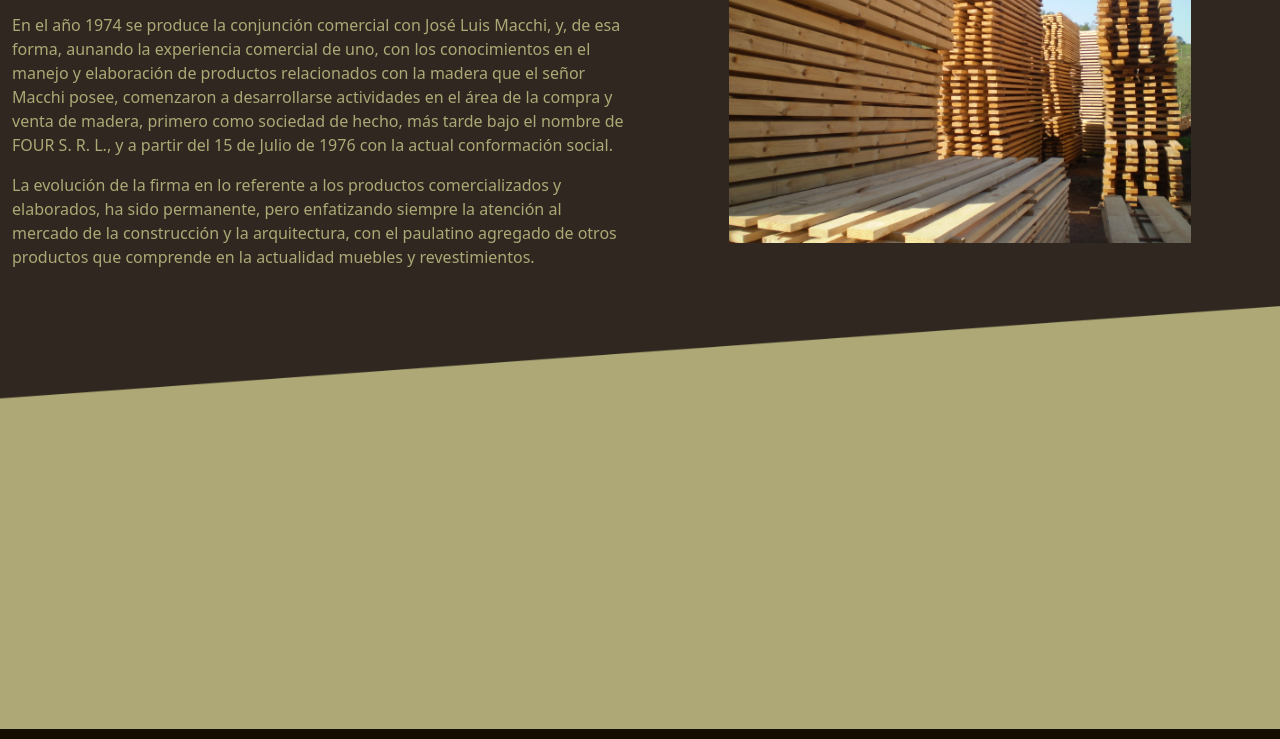
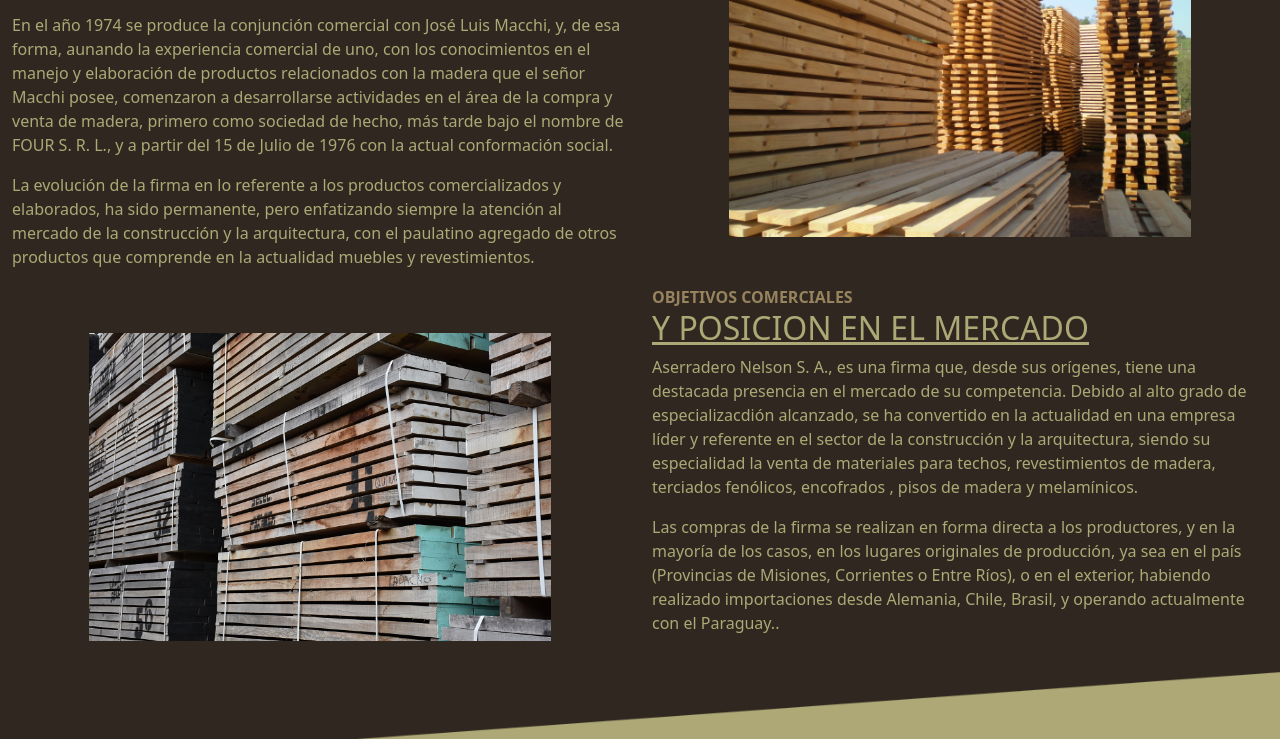
Before and after one commit to NachoDzz/rural-manantiales, a website: page quienesSomos.html in a window 1280 px wide. Shown: the part 570-1309 px from the top of the page. Drawn offline with Linux system fonts and the light colour scheme.

Commit message:
cambios en quienes somos

```diff
--- a/quienesSomos.html
+++ b/quienesSomos.html
@@ -4,7 +4,7 @@
 <head>
   <meta charset="UTF-8" />
   <meta http-equiv="X-UA-Compatible" content="IE=edge" />
-  <meta name="viewport" content="width=device-width, initial-scale=1.0" />
+  <meta name="viewport" content="width=device-width, initial-scale=1, minimum-scale=1" />
   <title>rural mantantiales todo sobre nosotros</title>
   <link rel="stylesheet" href="css/bootstrap.css" />
   <link rel="stylesheet" href="css/main.css">
@@ -94,11 +94,37 @@
           </div>
         </div>
         <div class="col-12 col-lg-6 d-flex align-items-center justify-content-center">
-          <img src="img/tablas-madera.jpg" alt="" class="img-fluid w-75 my-auto py-auto">
+          <img src="img/tablas-madera.jpg" alt="" class="img-fluid w-75 my-auto py-auto mb-5">
         </div>
+      </section>
+
+      <section class="row q-s-body">
+
+        <div class="col-12 col-lg-6   ">
+          <div class="col-12 ">
+            <strong class="col-12">objetivos comerciales</strong>
+            <h2 class="col-12">y posicion en el mercado</h2>
+            <p> Aserradero Nelson S. A., es una firma que, desde sus orígenes, tiene una destacada presencia en el
+              mercado de su competencia. Debido al alto grado de especializacdión alcanzado, se ha convertido en la
+              actualidad en una empresa líder y referente en el sector de la construcción y la arquitectura, siendo su
+              especialidad la venta de materiales para techos, revestimientos de madera, terciados fenólicos, encofrados
+              , pisos de madera y melamínicos.</p>
+            <p>Las compras de la firma se realizan en forma directa a los productores, y en la mayoría de los casos, en
+              los lugares originales de producción, ya sea en el país (Provincias de Misiones, Corrientes o Entre Ríos),
+              o en el exterior, habiendo realizado importaciones desde Alemania, Chile, Brasil, y operando actualmente
+              con el Paraguay..</p>
+
+          </div>
+        </div>
+        <div class="col-12 col-lg-6 d-flex align-items-center justify-content-center order-lg-first">
+          <img src="img/DSC_1191-2.jpg" alt="" class="img-fluid w-75 my-auto py-auto mt-5 ">
+        </div>
+
+
+
+      </section>
     </div>
-    </section>
-    <img src="img/wave (1)v2.png" alt="tablas de madera" class="wave wave-bottom col-12">
+    <img src="img/Background.png" alt="tablas de madera" class="wave wave-bottom col-12 mb-5">
   </container>
 
   <footer class="container-fluid bg-oscuro">
--- a/scss/style.scss
+++ b/scss/style.scss
@@ -29,11 +29,6 @@ body {
 
 }
 
-.porfa-funca {
-    overflow-x: hidden;
-    position: relative;
-}
-
 footer {
     margin-top: auto;
 }
```
Also changed, not shown: css/main.css, img/Background.png (added), img/DSC_1191-2.jpg (added), img/wave (1).png (deleted).
